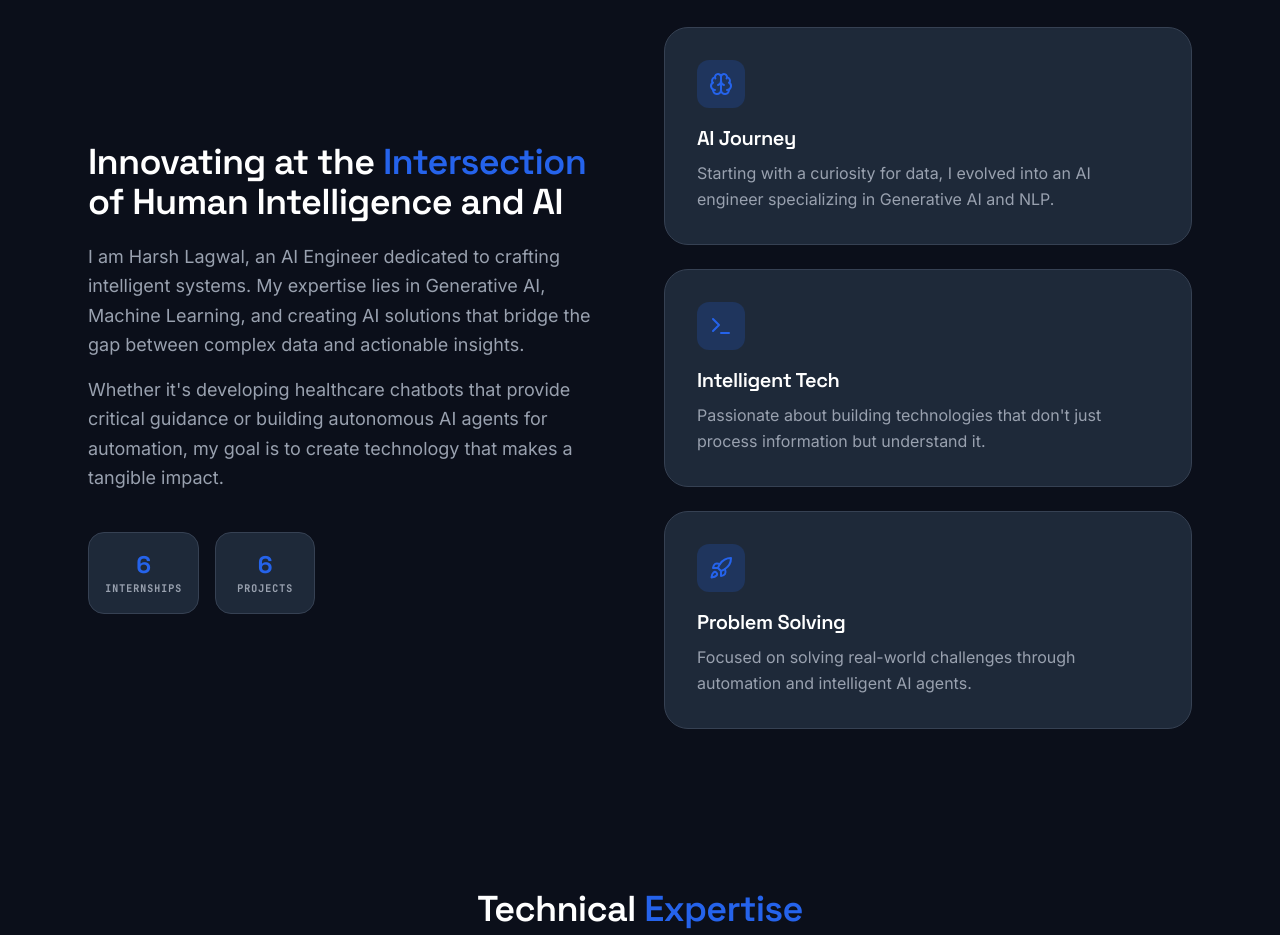
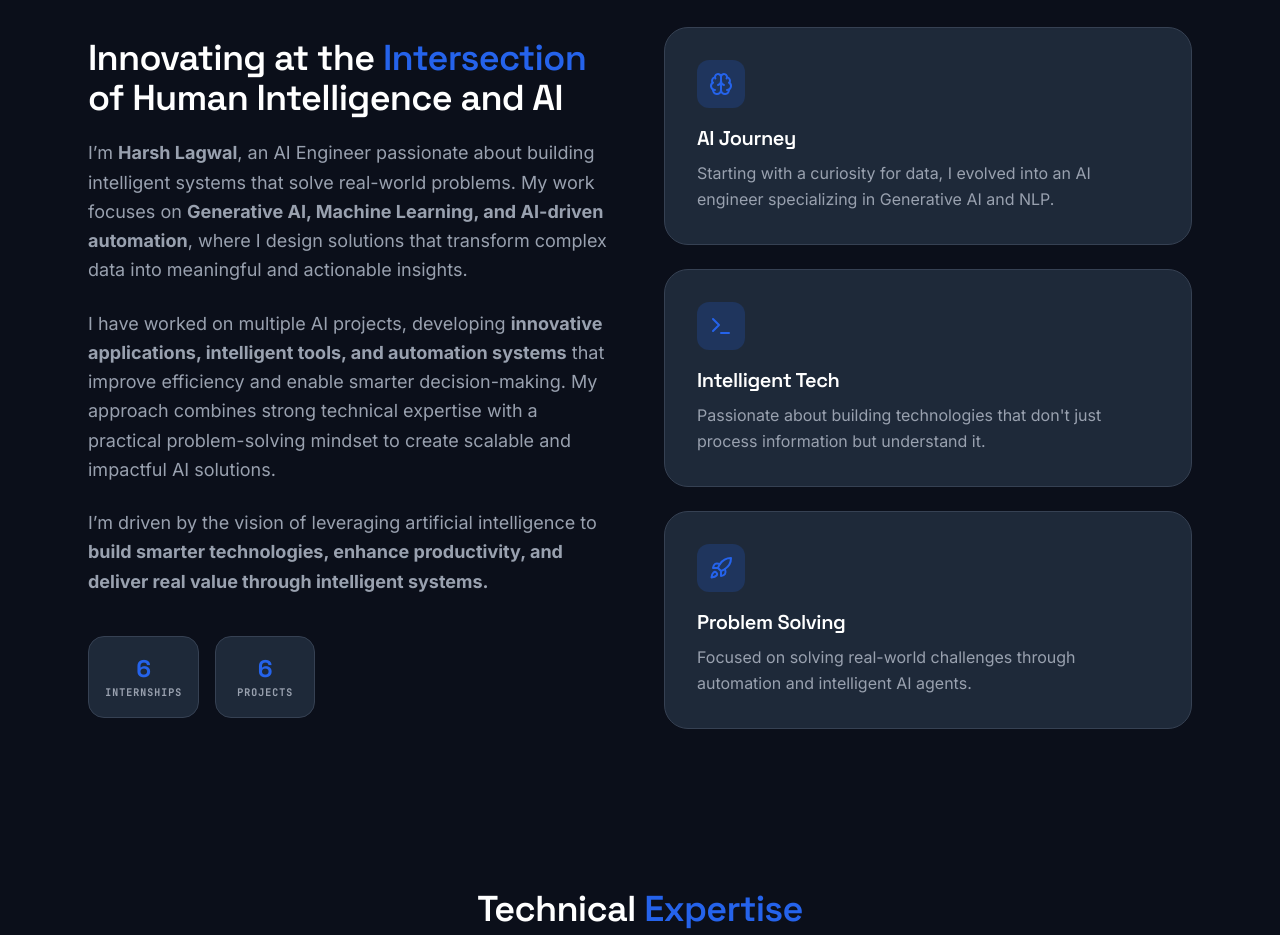
Before and after one commit to harshlagwal/portfolio-, a React (Vite) app: page / in a window 1280 px wide. Shown: the part 1240-2175 px from the top of the page. Built offline with nearby package versions, Linux system fonts and the light colour scheme.

Commit message:
Update About Me description

```diff
--- a/src/components/About.jsx
+++ b/src/components/About.jsx
@@ -36,11 +36,14 @@ const About = () => {
               Innovating at the <span className="text-vibrant-blue">Intersection</span> of Human Intelligence and AI
             </h2>
             <div className="mb-10">
-              <p className="text-gray-600 dark:text-gray-400 text-lg mb-4 leading-relaxed font-normal transition-colors duration-500">
-                I am Harsh Lagwal, an AI Engineer dedicated to crafting intelligent systems. My expertise lies in Generative AI, Machine Learning, and creating AI solutions that bridge the gap between complex data and actionable insights.
+              <p className="text-gray-600 dark:text-gray-400 text-lg mb-6 leading-relaxed font-normal transition-colors duration-500">
+                I’m <strong>Harsh Lagwal</strong>, an AI Engineer passionate about building intelligent systems that solve real-world problems. My work focuses on <strong>Generative AI, Machine Learning, and AI-driven automation</strong>, where I design solutions that transform complex data into meaningful and actionable insights.
+              </p>
+              <p className="text-gray-600 dark:text-gray-400 text-lg mb-6 leading-relaxed font-normal transition-colors duration-500">
+                I have worked on multiple AI projects, developing <strong>innovative applications, intelligent tools, and automation systems</strong> that improve efficiency and enable smarter decision-making. My approach combines strong technical expertise with a practical problem-solving mindset to create scalable and impactful AI solutions.
               </p>
               <p className="text-gray-600 dark:text-gray-400 text-lg leading-relaxed font-normal transition-colors duration-500">
-                Whether it's developing healthcare chatbots that provide critical guidance or building autonomous AI agents for automation, my goal is to create technology that makes a tangible impact.
+                I’m driven by the vision of leveraging artificial intelligence to <strong>build smarter technologies, enhance productivity, and deliver real value through intelligent systems.</strong>
               </p>
             </div>
 
```
